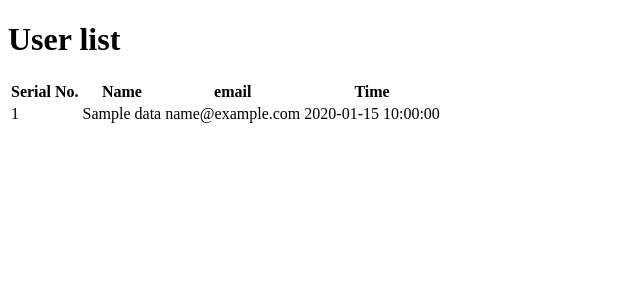
After one commit to shohagrana006/MVC-Framework, a PHP site: template views/user/index.php in a window 1280 px wide. The commit adds this page. Shown: the top 300 px of the page, without its empty margins (0-640 px from the left). Run offline with PHP 8.4, Linux system fonts and the light colour scheme; the template is opened without the code that fills it: most values are stand-ins (such as "Sample title", 1, 10 or a date in 2020).

Commit message:
user controller and user file add and some modify

```diff
--- a/app/Base/helpers.php
+++ b/app/Base/helpers.php
@@ -1,5 +1,7 @@
 <?php
- function view(string $path): void
+ function view(string $path, array $data = []): void
  {
+    // print_r($data);
+    extract($data);
      require_once VIEWS.$path;
  }
--- a/routes/route.php
+++ b/routes/route.php
@@ -1,7 +1,9 @@
 <?php
 
 use App\Base\Router;
+use App\Controllers\UserController;
 use App\Controllers\WelcomeController;
 
 
 Router::get('mvc_pattern/',[WelcomeController::class, 'hello']);
+Router::get('mvc_pattern/users',[UserController::class, 'index']);
--- /dev/null
+++ b/views/user/index.php
@@ -0,0 +1,33 @@
+<!DOCTYPE html>
+<html lang="en">
+<head>
+    <meta charset="UTF-8">
+    <meta http-equiv="X-UA-Compatible" content="IE=edge">
+    <meta name="viewport" content="width=device-width, initial-scale=1.0">
+    <title>Document</title>
+</head>
+<body>
+    <h1>User list</h1>
+    <table>
+        <thead>
+            <tr>
+                <th>Serial No.</th>
+                <th>Name</th>
+                <th>email</th>
+                <th>Time</th>
+            </tr>
+        </thead>
+        <tbody>
+            <?php $i=0;foreach ($datas as $dat) { ?>
+            <tr>
+                <td><?php echo ++$i  ?></td>
+                <td><?php echo $dat['name'] ?></td>
+                <td><?php echo $dat['email'] ?></td>
+                <td><?php echo $dat['created_at'] ?></td>
+            </tr>
+            <?php } ?>
+        </tbody>
+    </table>
+    <pre>
+</body>
+</html>
```
Also changed, not shown: app/Controllers/UserController.php (added, +22 -0 lines).
